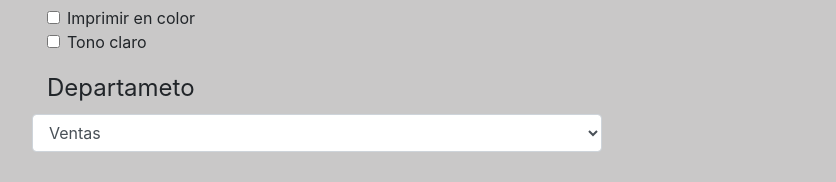
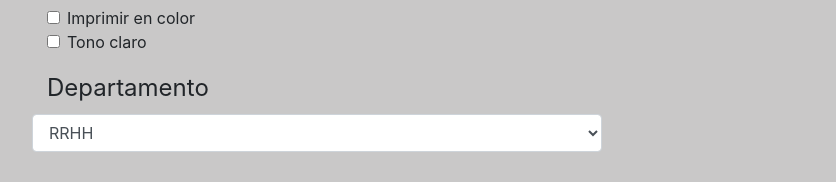
Before and after one commit to pablo-psichalis/BabelCamp, an Angular app in the folder base-app/: page /printer in a window 1280 px wide. Shown: the part 624-806 px from the top of the page, without its empty margins (38-874 px from the left). Built offline with nearby package versions, Linux system fonts and the light colour scheme.

Commit message:
Printer: Añadidos datos y desplegable de dptos

```diff
--- a/base-app/src/app/printer/form-td/form-td.component.html
+++ b/base-app/src/app/printer/form-td/form-td.component.html
@@ -49,12 +49,10 @@
   </fieldset>
   <!--Select/options -->
   <fieldset class="form-group">
-    <legend>Departameto</legend>
+    <legend>Departamento</legend>
     <div class="form-group row">
       <select class="form-control" id="select" name="select">
-        <option>Ventas</option>
-        <option>Marketing</option>
-        <option>Sistemas</option>
+        <option *ngFor="let dpto of aDptos">{{dpto.name}}</option>
       </select>
     </div>
   </fieldset>
--- a/base-app/src/app/printer/form-td/form-td.component.ts
+++ b/base-app/src/app/printer/form-td/form-td.component.ts
@@ -1,4 +1,6 @@
 import { Component, OnInit } from '@angular/core';
+import { Printer, DepartamentoIf } from '../modelos/master.model';
+import { Dptos, Printers } from '../modelos/master.data';
 
 @Component({
   selector: 'bbl-form-td',
@@ -6,10 +8,14 @@ import { Component, OnInit } from '@angular/core';
   styleUrls: ['./form-td.component.css']
 })
 export class FormTdComponent implements OnInit {
+  aPrinters: Array<Printer>;
+  aDptos: Array<DepartamentoIf>;
 
   constructor() { }
 
   ngOnInit() {
+    this.aPrinters = Printers;
+    this.aDptos = Dptos;
   }
 
 }
--- /dev/null
+++ b/base-app/src/app/printer/modelos/master.data.ts
@@ -0,0 +1,14 @@
+import { Printer, DepartamentoIf } from './master.model';
+
+export const Printers: Array<Printer> = [
+    new Printer('1', 'HP'),
+    new Printer('2', 'Brother'),
+    new Printer('3', 'Lexmark')
+];
+
+export const Dptos: Array<DepartamentoIf> = [
+    {id: '1', name: 'RRHH'},
+    {id: '2', name: 'Ventas'},
+    {id: '3', name: 'Marketing'},
+    {id: '4', name: 'Sistemas'}
+];
```
Also changed, not shown: base-app/src/app/printer/modelos/master.model.ts (added, +8 -0 lines), base-app/src/app/printer/modelos/ordenprint.model.ts (added, +15 -0 lines).
